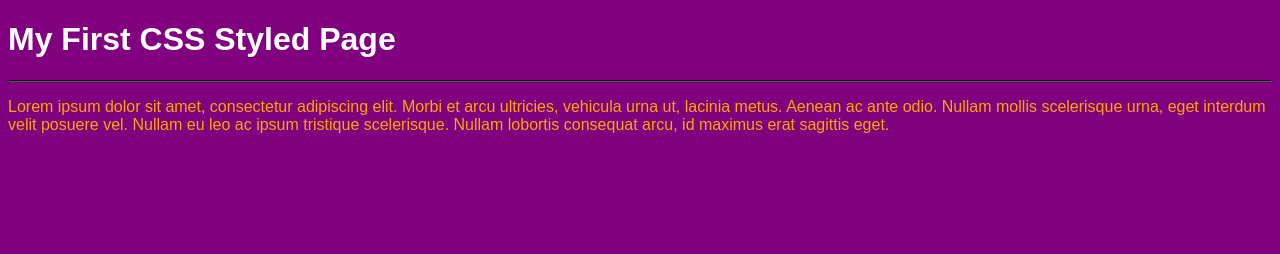
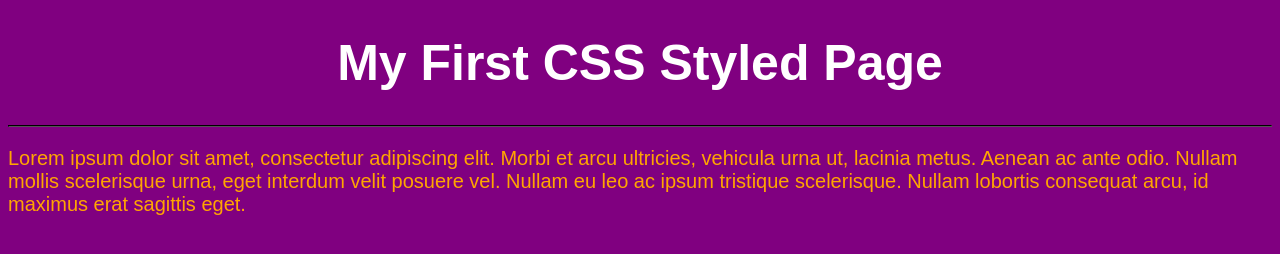
Before and after one commit to danielacastro/programming-class, a plain HTML site: page week3/index.html in a window 1280 px wide. Drawn offline with Linux system fonts and the light colour scheme.

Commit message:
added fonts

```diff
--- a/week3/styles.css
+++ b/week3/styles.css
@@ -8,11 +8,16 @@ body {
 
 h1 {
 	color:white;
+	font-family: sans-serif;
+	font-size:50px;
+	text-align:center;
 
 }
 
 p {
    color:orange;
+   font-family: sans-serif;
+   font-size:20px;
 
 }
 
```
